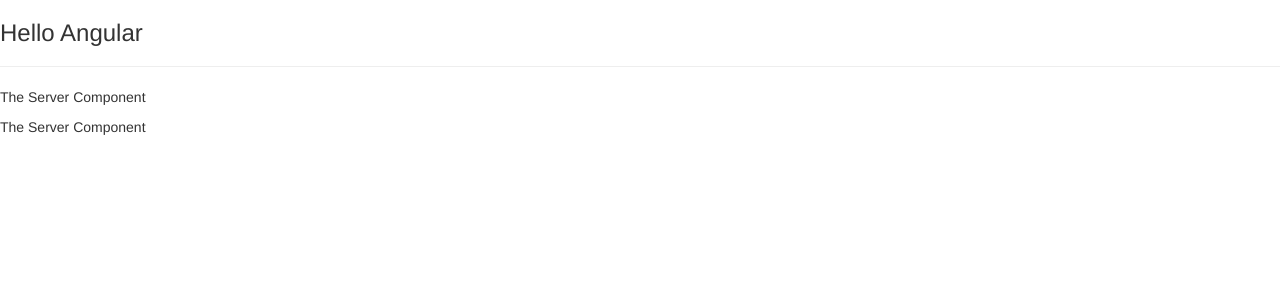
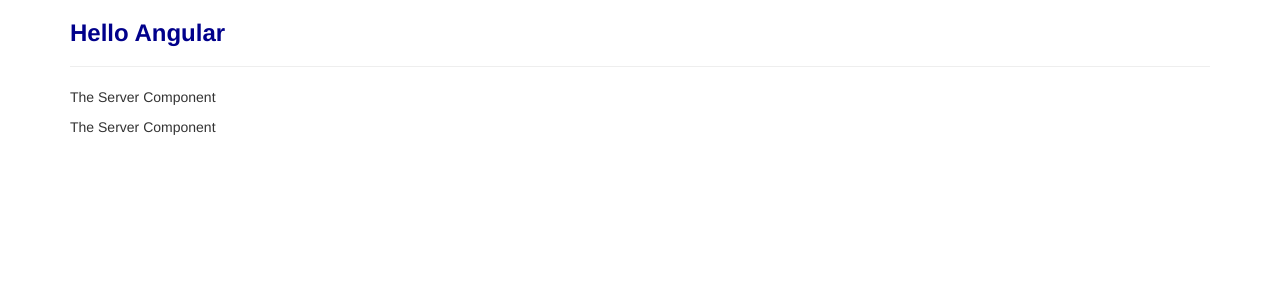
Before and after one commit to msluka/AngularApp, an Angular app: page / in a window 1280 px wide. Shown: the top 300 px of the page. Built offline with nearby package versions, Linux system fonts and the light colour scheme.

Commit message:
styling elements

```diff
--- a/src/app/app.component.css
+++ b/src/app/app.component.css
@@ -0,0 +1,4 @@
+h3{
+  color: darkblue;
+  font-weight: bold;
+}
--- a/src/app/app.component.html
+++ b/src/app/app.component.html
@@ -5,6 +5,12 @@
  <!--<input type="text" [(ngModel)]="name">-->
 <!--<p>{{name}}</p> -->
 
-<h3>Hello Angular</h3>
-<hr>
-<app-servers></app-servers>
+<div class="container">
+  <div class="row">
+    <div class="col-xs-12">
+      <h3>Hello Angular</h3>
+      <hr>
+      <app-servers></app-servers>
+    </div>
+  </div>
+</div>
```
